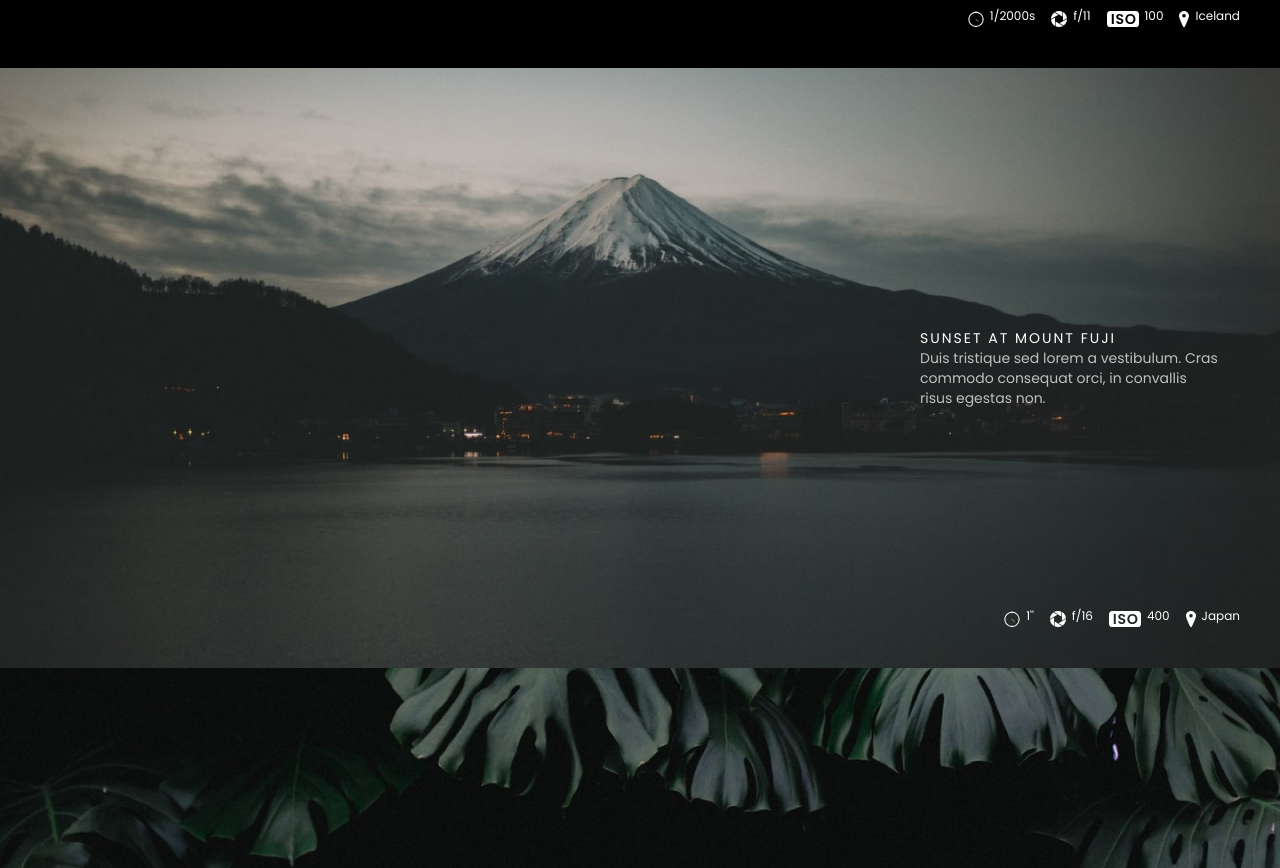
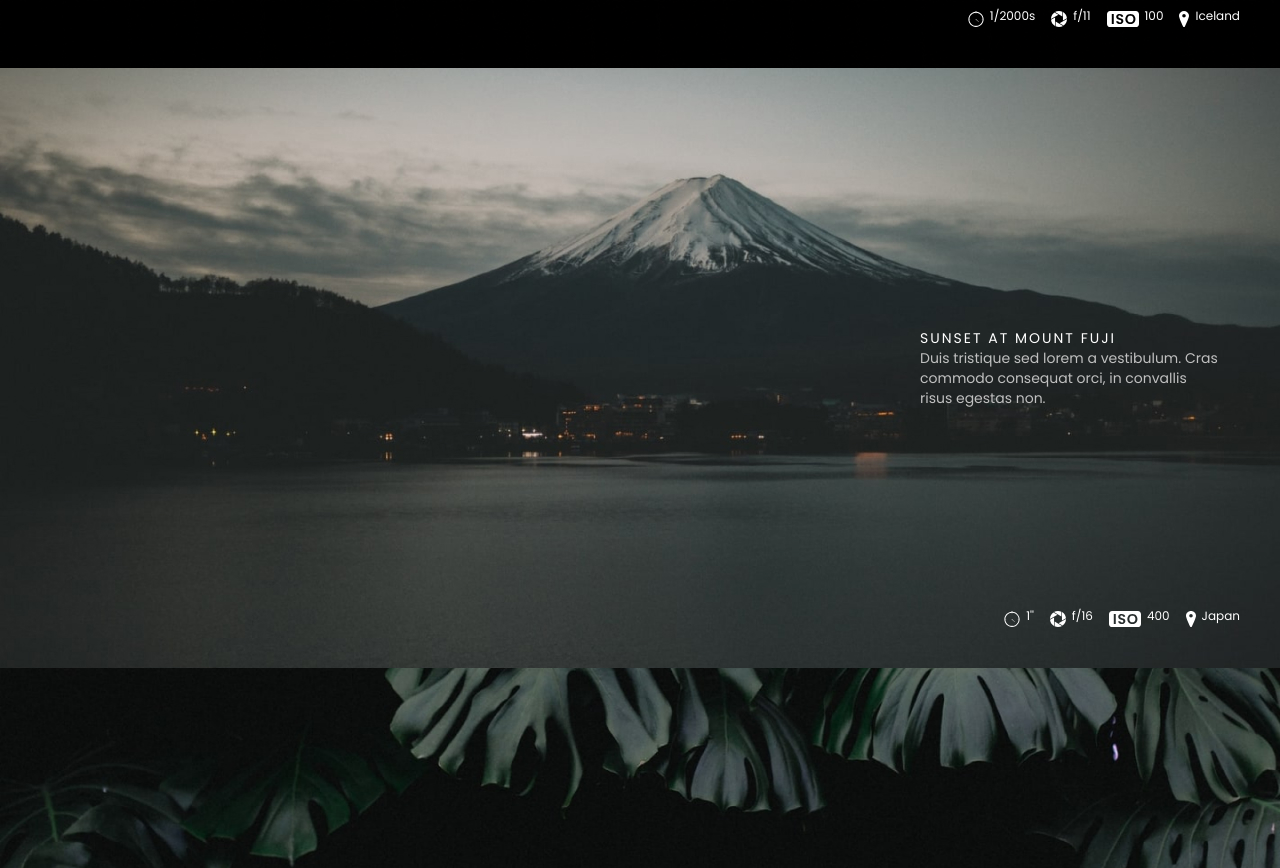
Before and after one commit to tokarvasyl1/aperture, a plain HTML site: page index.html in a window 1280 px wide. Shown: the part 749-1617 px from the top of the page. Drawn offline with Linux system fonts and the light colour scheme.

Commit message:
add adaptive1

```diff
--- a/css/main.css
+++ b/css/main.css
@@ -185,7 +185,7 @@ header nav ul li a:hover{
 /*секция 2*/
 .second_banner{
     background-image: url("../images/bg2.jpg");
-    background-size: 100% 100%;
+    background-size: cover;
     height: 75vh;
     padding-right: 62px;
     display: flex;
--- a/css/media-queries.css
+++ b/css/media-queries.css
@@ -25,7 +25,11 @@
         padding: 5px 10px;
     }
 }
+@media only screen and (max-width: 767px) {
 
+}
+
+}
 @media only screen and (max-width: 641px) {
 
     header nav a {
```
